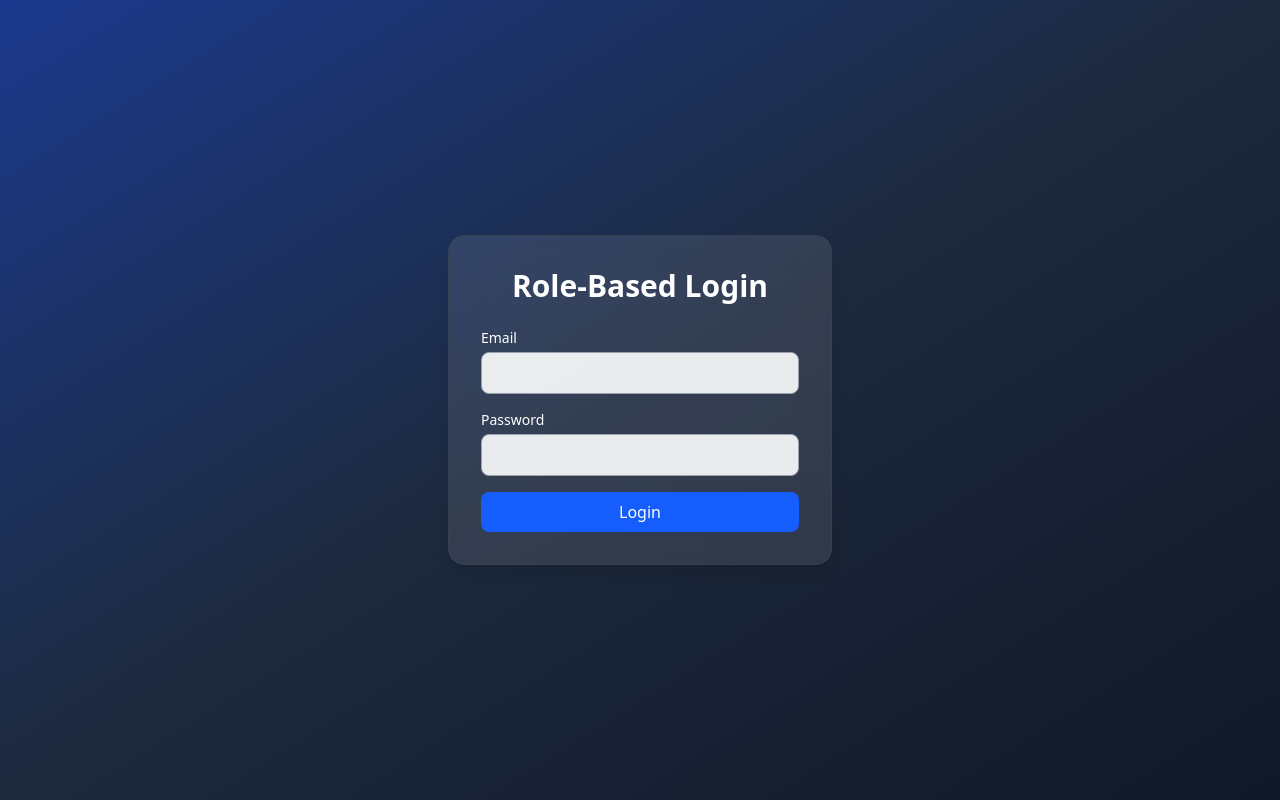
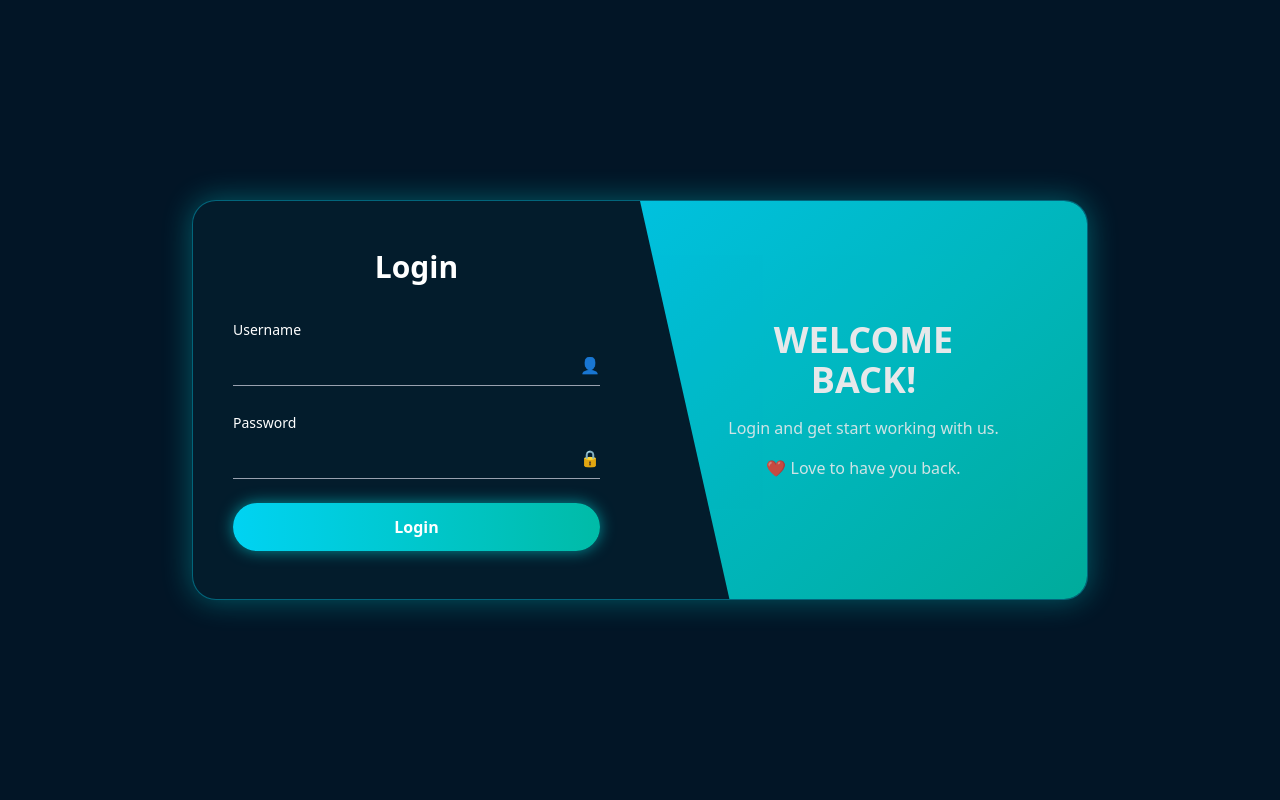
Before and after one commit to Adsource-It-Solution/adsource-panel, a Next.js app: page /login in a window 1280 px wide. Built offline with nearby package versions, Linux system fonts and the light colour scheme.

Commit message:
billing updates

```diff
--- /dev/null
+++ b/app/api/contact/route.ts
@@ -0,0 +1,40 @@
+import { NextResponse } from "next/server";
+import nodemailer from "nodemailer";
+
+export async function POST(req: Request) {
+  try {
+    const { name, email, message } = await req.json();
+
+    // Create transporter
+    const transporter = nodemailer.createTransport({
+      host: "smtp.gmail.com",
+      port: 587,
+      secure: false,
+      auth: {
+        user: process.env.MAIL_USER,
+        pass: process.env.MAIL_PASS,
+      },
+    });
+
+    // Email content
+    const mailOptions = {
+      from: email,
+      to: "princearyan79090@gmail.com",
+      subject: `New Contact Form Message from ${name}`,
+      html: `
+        <h2>New Contact Message</h2>
+        <p><strong>Name:</strong> ${name}</p>
+        <p><strong>Email:</strong> ${email}</p>
+        <p><strong>Message:</strong></p>
+        <p>${message}</p>
+      `,
+    };
+
+    await transporter.sendMail(mailOptions);
+
+    return NextResponse.json({ success: true, message: "Message sent!" });
+  } catch (err) {
+    console.error("Email Error:", err);
+    return NextResponse.json({ success: false, error: "Failed to send email" }, { status: 500 });
+  }
+}
--- a/app/login/page.tsx
+++ b/app/login/page.tsx
@@ -3,6 +3,7 @@
 import { useState, useEffect } from "react";
 import { useRouter } from "next/navigation";
 import { ClientOnly } from "@/app/components/ClientOnly";
+import { motion } from "framer-motion";
 
 export default function LoginPage() {
   const router = useRouter();
@@ -62,53 +63,99 @@ export default function LoginPage() {
 
   return (
     <ClientOnly>
-      <div
-        className="flex items-center justify-center min-h-screen bg-linear-to-br from-blue-900 via-slate-800 to-gray-900"
+    <div className="flex items-center justify-center min-h-screen bg-[#021526] px-4">
+
+      {/* Main Card */}
+      <motion.div
+        initial={{ opacity: 0, scale: 0.9, y: 30 }}
+        animate={{ opacity: 1, scale: 1, y: 0 }}
+        transition={{ duration: 0.6, ease: "easeOut" }}
+        className="relative w-full max-w-4xl bg-[#031c2c] rounded-3xl overflow-hidden shadow-[0_0_30px_rgba(0,255,255,0.3)] border border-cyan-400/40 flex"
       >
-        <div className="bg-white/10 backdrop-blur-lg p-8 rounded-2xl shadow-lg w-96 border border-gray-700">
-          <h1 className="text-3xl font-bold mb-6 text-center text-white">
-            Role-Based Login
-          </h1>
 
-          <form onSubmit={handleLogin} className="space-y-4">
-            <div>
-              <label className="block mb-1 text-sm font-medium text-white">
-                Email
-              </label>
+        {/* LEFT LOGIN PANEL */}
+        <div className="w-1/2 px-10 py-12 text-white flex flex-col justify-center">
+          <motion.h2
+            initial={{ opacity: 0, x: -30 }}
+            animate={{ opacity: 1, x: 0 }}
+            transition={{ delay: 0.2 }}
+            className="text-3xl font-bold mb-8 text-center"
+          >
+            Login
+          </motion.h2>
+
+          <form onSubmit={handleLogin} className="space-y-6">
+            {/* Email */}
+            <motion.div initial={{ opacity: 0, x: -20 }} animate={{ opacity: 1, x: 0 }} transition={{ delay: 0.3 }}>
+              <label className="text-sm">Username</label>
+              <div className="flex items-center border-b border-gray-400 mt-1">
                 <input
                   type="email"
                   value={email}
                   onChange={(e) => setEmail(e.target.value)}
-                className="w-full border border-gray-400 rounded-lg px-3 py-2 focus:outline-none focus:ring-2 focus:ring-blue-400 bg-white/90"
+                  className="w-full bg-transparent py-2 px-1 focus:outline-none text-white"
                   required
                 />
+                <span className="text-gray-300">👤</span>
               </div>
+            </motion.div>
 
-            <div>
-              <label className="block mb-1 text-sm font-medium text-white">
-                Password
-              </label>
+            {/* Password */}
+            <motion.div initial={{ opacity: 0, x: -20 }} animate={{ opacity: 1, x: 0 }} transition={{ delay: 0.4 }}>
+              <label className="text-sm">Password</label>
+              <div className="flex items-center border-b border-gray-400 mt-1">
                 <input
                   type="password"
                   value={password}
                   onChange={(e) => setPassword(e.target.value)}
-                className="w-full border border-gray-400 rounded-lg px-3 py-2 focus:outline-none focus:ring-2 focus:ring-blue-400 bg-white/90"
+                  className="w-full bg-transparent py-2 px-1 focus:outline-none text-white"
                   required
                 />
+                <span className="text-gray-300">🔒</span>
               </div>
+            </motion.div>
 
             {error && <p className="text-red-400 text-center">{error}</p>}
 
-            <button
+            {/* Login Button */}
+            <motion.button
+              initial={{ opacity: 0, x: -20 }}
+              animate={{ opacity: 1, x: 0 }}
+              transition={{ delay: 0.5 }}
               type="submit"
               disabled={loading}
-              className="w-full bg-blue-600 text-white py-2 rounded-lg hover:bg-blue-700 transition disabled:opacity-50"
+              className="w-full py-3 rounded-full bg-gradient-to-r from-cyan-400 to-teal-500 text-white font-semibold shadow-[0_0_15px_rgba(0,255,255,0.5)] hover:shadow-[0_0_25px_rgba(0,255,255,0.8)] transition-all"
             >
               {loading ? "Logging in..." : "Login"}
-            </button>
+            </motion.button>
           </form>
         </div>
+
+        {/* RIGHT PANEL with DIAGONAL CLIP */}
+        <motion.div
+          initial={{ opacity: 0, x: 40 }}
+          animate={{ opacity: 1, x: 0 }}
+          transition={{ delay: 0.3 }}
+          className="w-1/2"
+          style={{
+            clipPath: "polygon(0 0, 100% 0, 100% 100%, 20% 100%)",
+          }}
+        >
+          <div className="h-full bg-gradient-to-br from-cyan-400 to-teal-500 opacity-90 flex flex-col items-center justify-center text-white p-10">
+            <h2 className="text-4xl font-extrabold text-center">
+              WELCOME <br /> BACK!
+            </h2>
+            <p className="mt-4 text-center text-white/90">
+                    Login and get start working with us.
+            </p>
+            <p className="mt-4 text-center text-white/90">
+                  ❤️ Love to have you back.
+            </p>
+          </div>
+        </motion.div>
+      </motion.div>
     </div>
   </ClientOnly>
+
   );
 }
--- a/app/page.tsx
+++ b/app/page.tsx
@@ -398,7 +398,7 @@ export default function Home() {
             Need help getting started?
           </Typography>
           <Typography variant="body2" sx={{ color: "#cbd5e1" }}>
-            Check out our documentation and guides to make the most of your admin panel.
+            Check out our documentation and guides to make the most of your pdf.
           </Typography>
         </Box>
         <Link href="/dashboard-section/documentation"
@@ -461,8 +461,10 @@ export default function Home() {
               <Box sx={{ display: "flex", flexDirection: "column", gap: 1 }}>
                 {[
                   { text: "Home", href: "/" },
-                  { text: "Contact Us", href: "/contact" },
-                  { text: "Company website", href: "https://adsourceitsolutions.com/" }
+                  { text: "Contact Us", href: "/dashboard-section/contact" },
+                  {text: "Term & condition", href: "/dashboard-section/term-cond"},
+                  {text: "Settings", href: "/dashboard-section/setting"},
+                  { text: "Company website", href: "https://adsourceitsolutions.com/" },
                 ].map(({ text, href }) => (
                   <Box
                     key={text}
@@ -580,7 +582,7 @@ export default function Home() {
               </Link>
               /
               <Link
-                href="#"
+                href="/dashboard-section/term-cond"
                 style={{
                   textDecoration: "none",
                   color: "inherit",
--- a/package.json
+++ b/package.json
@@ -29,6 +29,7 @@
     "lucide-react": "^0.552.0",
     "mongoose": "^8.19.2",
     "next": "16.0.0",
+    "nodemailer": "^7.0.10",
     "qrcode": "^1.5.4",
     "qrcode.react": "^4.2.0",
     "react": "19.2.0",
@@ -47,6 +48,7 @@
     "@types/js-cookie": "^3.0.6",
     "@types/jsonwebtoken": "^9.0.10",
     "@types/node": "^20",
+    "@types/nodemailer": "^7.0.3",
     "@types/qrcode": "^1.5.6",
     "@types/react": "^19",
     "@types/react-dom": "^19",
```
Also changed, not shown: app/dashboard-section/contact/page.tsx (+57 -4 lines), 1 other file (tests, documents, lock files or other folders). Lines whose indentation alone changed are shown as unchanged.
